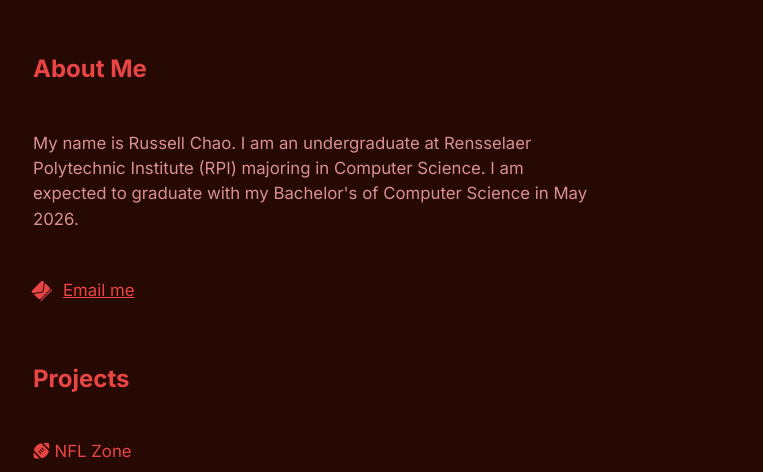
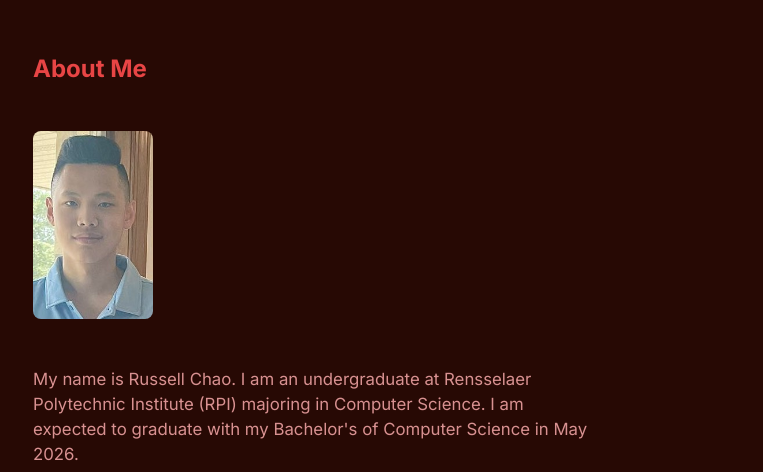
Before and after one commit to russellchao/russellchao.github.io, a plain HTML site: page index.html in a window 1280 px wide. Shown: the part 61-533 px from the top of the page, without its empty margins (257-1020 px from the left). Drawn offline with Linux system fonts and the light colour scheme.

Commit message:
Added a photo of myself

```diff
--- a/index.html
+++ b/index.html
@@ -38,6 +38,9 @@
             <div class="nameContainer">
                 <h1 class="darkerText">About Me</h1>
             </div>
+            <picture>
+                <img class="profilePic" src="myself.jpg" alt="Picture of Russell Chao">
+            </picture>
             <p class="aboutMe">
                 My name is Russell Chao. I am an undergraduate at Rensselaer Polytechnic Institute (RPI) majoring in Computer Science.
                 I am expected to graduate with my Bachelor's of Computer Science in May 2026.
--- a/styles.css
+++ b/styles.css
@@ -204,6 +204,14 @@ section {
     font-size: 0.9em;
 }
 
+.profilePic {
+    max-width: 120px; /* Adjust this value to make it smaller or larger */
+    height: auto;
+    border-radius: 8px;
+    object-fit: cover;
+    display: block;
+}
+
 @media (min-width: 640px) {
     .statsContainer {
         flex-direction: row;
```
Also changed, not shown: myself.jpg (added).
